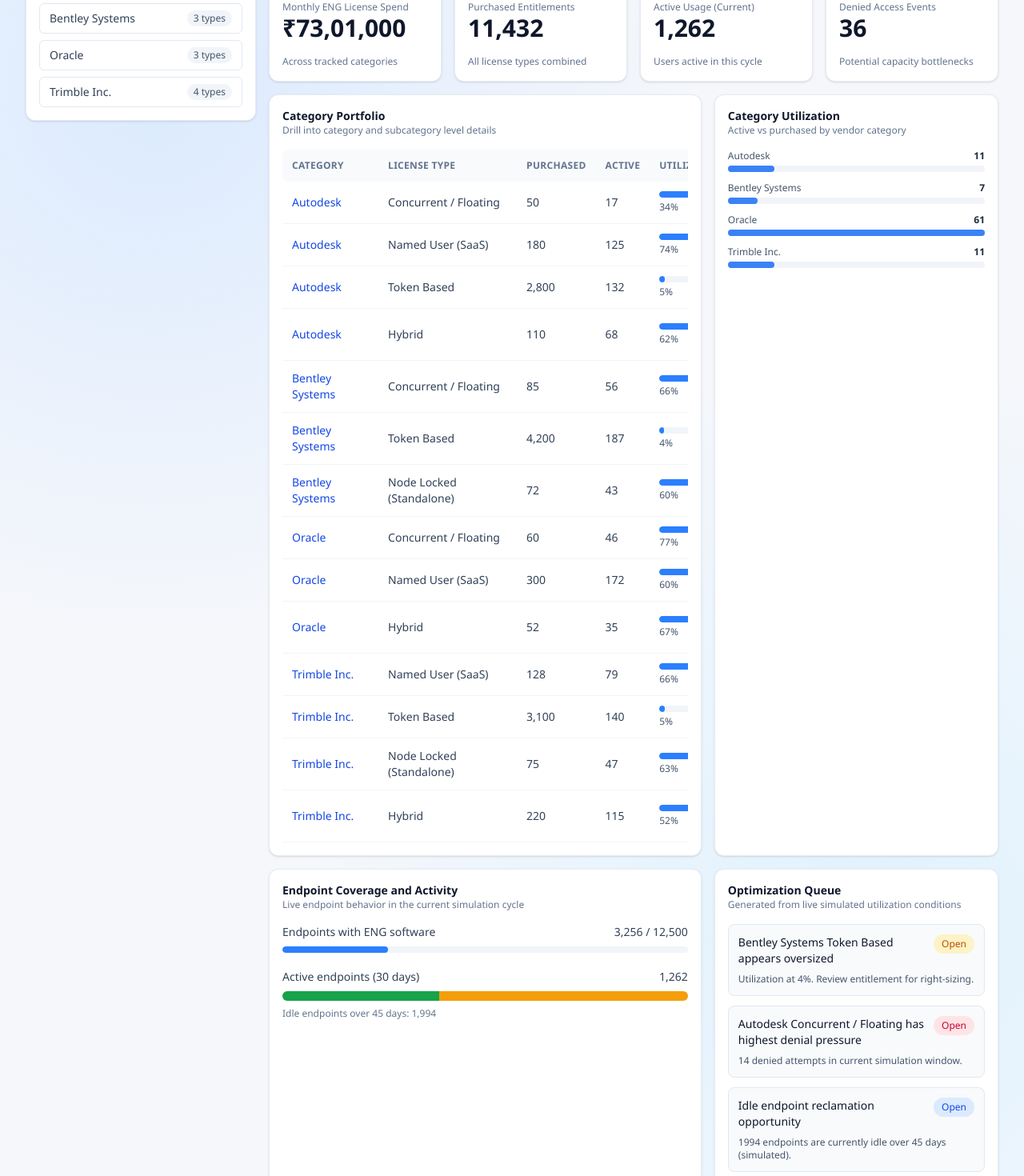
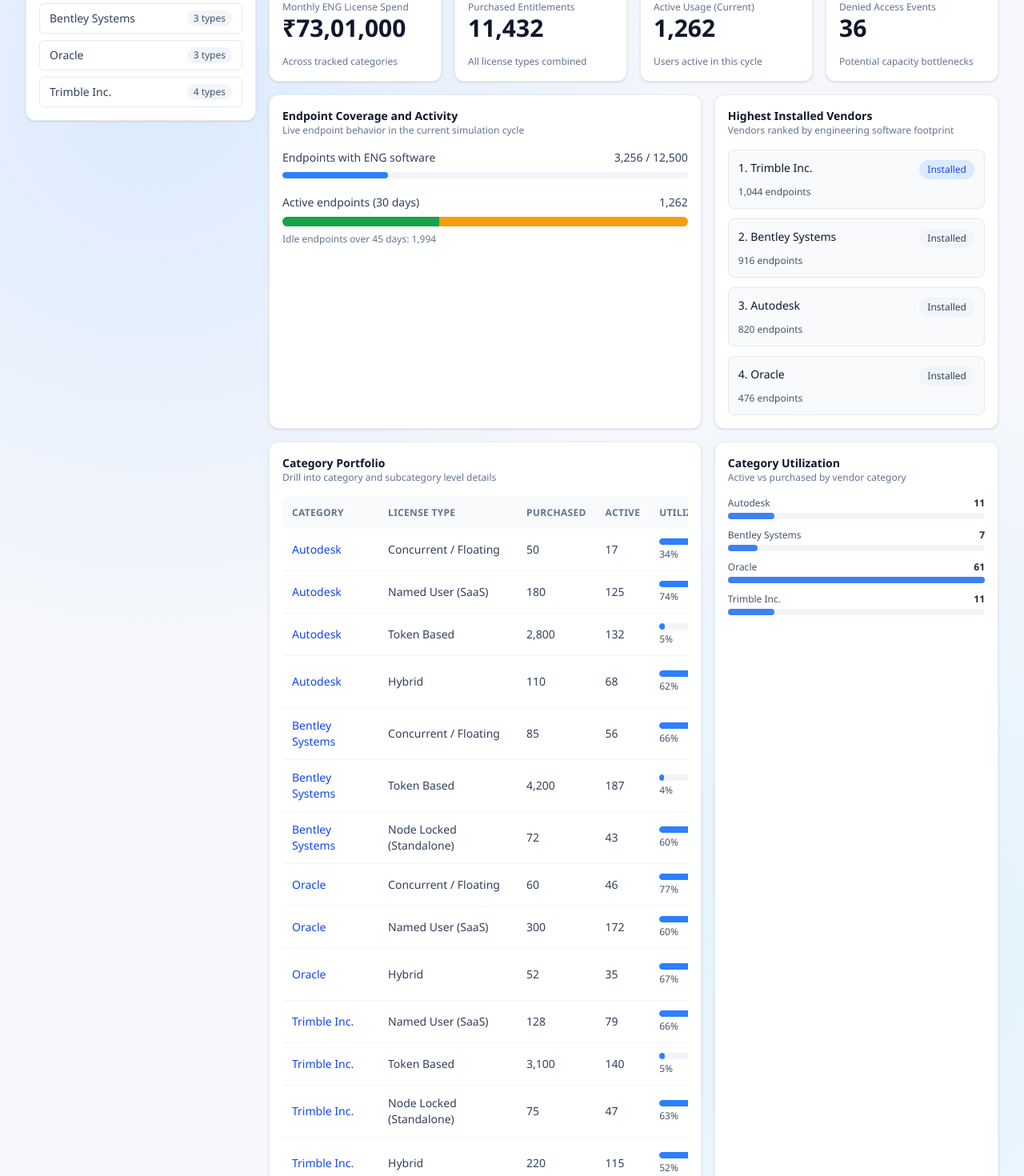
Before and after one commit to Sangarananthan-Dev/poc-license-managment, a Next.js app: page / in a window 1280 px wide. Shown: the part 240-1710 px from the top of the page at 80% size. Built offline with nearby package versions, Linux system fonts and the light colour scheme.

Commit message:
WIP:Overview card changes

```diff
--- a/src/components/pages/overview-page.js
+++ b/src/components/pages/overview-page.js
@@ -26,7 +26,6 @@
     categories,
     rows,
     endpointHealth,
-    recommendations,
     lastUpdatedAt,
     simulationIntervalMs,
   } = useSimulation();
@@ -55,6 +54,21 @@
       color: "#3b82f6",
     };
   });
+
+  const vendorInstallations = categories
+    .map((category) => {
+      const installedEndpoints = category.subcategories.reduce(
+        (sum, subcategory) => sum + subcategory.installedEndpoints,
+        0,
+      );
+
+      return {
+        id: category.id,
+        installedEndpoints,
+        name: category.name,
+      };
+    })
+    .sort((a, b) => b.installedEndpoints - a.installedEndpoints);
 
   return (
     <AppShell
@@ -89,6 +103,87 @@
           value={formatNumber(totalDenied)}
           subtext="Potential capacity bottlenecks"
         />
+      </section>
+
+      <section className="grid gap-4 xl:grid-cols-5">
+        <Card className="xl:col-span-3">
+          <CardHeader>
+            <CardTitle>Endpoint Coverage and Activity</CardTitle>
+            <CardDescription>
+              Live endpoint behavior in the current simulation cycle
+            </CardDescription>
+          </CardHeader>
+          <CardContent className="space-y-5">
+            <div>
+              <div className="mb-2 flex items-center justify-between text-sm text-slate-700">
+                <span>Endpoints with ENG software</span>
+                <span>
+                  {formatNumber(endpointHealth.withEngSoftware)} /{" "}
+                  {formatNumber(endpointHealth.total)}
+                </span>
+              </div>
+              <Progress
+                value={Math.round(
+                  (endpointHealth.withEngSoftware / endpointHealth.total) * 100,
+                )}
+              />
+            </div>
+
+            <div>
+              <div className="mb-2 flex items-center justify-between text-sm text-slate-700">
+                <span>Active endpoints (30 days)</span>
+                <span>{formatNumber(endpointHealth.activeLast30Days)}</span>
+              </div>
+              <StackedBar
+                segments={[
+                  {
+                    label: "Active",
+                    value: endpointHealth.activeLast30Days,
+                    color: "#16a34a",
+                  },
+                  {
+                    label: "Idle",
+                    value: endpointHealth.idleOver45Days,
+                    color: "#f59e0b",
+                  },
+                ]}
+              />
+              <p className="mt-2 text-xs text-slate-500">
+                Idle endpoints over 45 days:{" "}
+                {formatNumber(endpointHealth.idleOver45Days)}
+              </p>
+            </div>
+          </CardContent>
+        </Card>
+
+        <Card className="xl:col-span-2">
+          <CardHeader>
+            <CardTitle>Highest Installed Vendors</CardTitle>
+            <CardDescription>
+              Vendors ranked by engineering software footprint
+            </CardDescription>
+          </CardHeader>
+          <CardContent className="space-y-3">
+            {vendorInstallations.map((vendor, index) => (
+              <article
+                key={vendor.id}
+                className="rounded-lg border border-slate-200 bg-slate-50 p-3"
+              >
+                <div className="mb-2 flex items-start justify-between gap-3">
+                  <p className="text-sm font-medium text-slate-900">
+                    {index + 1}. {vendor.name}
+                  </p>
+                  <Badge tone={index === 0 ? "info" : "neutral"}>
+                    Installed
+                  </Badge>
+                </div>
+                <p className="text-xs text-slate-600">
+                  {formatNumber(vendor.installedEndpoints)} endpoints
+                </p>
+              </article>
+            ))}
+          </CardContent>
+        </Card>
       </section>
 
       <section className="grid gap-4 xl:grid-cols-5">
@@ -178,83 +273,6 @@
           </CardContent>
         </Card>
       </section>
-
-      <section className="grid gap-4 xl:grid-cols-5">
-        <Card className="xl:col-span-3">
-          <CardHeader>
-            <CardTitle>Endpoint Coverage and Activity</CardTitle>
-            <CardDescription>
-              Live endpoint behavior in the current simulation cycle
-            </CardDescription>
-          </CardHeader>
-          <CardContent className="space-y-5">
-            <div>
-              <div className="mb-2 flex items-center justify-between text-sm text-slate-700">
-                <span>Endpoints with ENG software</span>
-                <span>
-                  {formatNumber(endpointHealth.withEngSoftware)} /{" "}
-                  {formatNumber(endpointHealth.total)}
-                </span>
-              </div>
-              <Progress
-                value={Math.round(
-                  (endpointHealth.withEngSoftware / endpointHealth.total) * 100,
-                )}
-              />
-            </div>
-
-            <div>
-              <div className="mb-2 flex items-center justify-between text-sm text-slate-700">
-                <span>Active endpoints (30 days)</span>
-                <span>{formatNumber(endpointHealth.activeLast30Days)}</span>
-              </div>
-              <StackedBar
-                segments={[
-                  {
-                    label: "Active",
-                    value: endpointHealth.activeLast30Days,
-                    color: "#16a34a",
-                  },
-                  {
-                    label: "Idle",
-                    value: endpointHealth.idleOver45Days,
-                    color: "#f59e0b",
-                  },
-                ]}
-              />
-              <p className="mt-2 text-xs text-slate-500">
-                Idle endpoints over 45 days:{" "}
-                {formatNumber(endpointHealth.idleOver45Days)}
-              </p>
-            </div>
-          </CardContent>
-        </Card>
-
-        <Card className="xl:col-span-2">
-          <CardHeader>
-            <CardTitle>Optimization Queue</CardTitle>
-            <CardDescription>
-              Generated from live simulated utilization conditions
-            </CardDescription>
-          </CardHeader>
-          <CardContent className="space-y-3">
-            {recommendations.map((item) => (
-              <article
-                key={item.id}
-                className="rounded-lg border border-slate-200 bg-slate-50 p-3"
-              >
-                <div className="mb-2 flex items-start justify-between gap-3">
-                  <p className="text-sm font-medium text-slate-900">
-                    {item.title}
-                  </p>
-                  <Badge tone={item.severity}>Open</Badge>
-                </div>
-                <p className="text-xs text-slate-600">{item.impact}</p>
-              </article>
-            ))}
-          </CardContent>
-        </Card>
-      </section>
     </AppShell>
   );
 }
```
